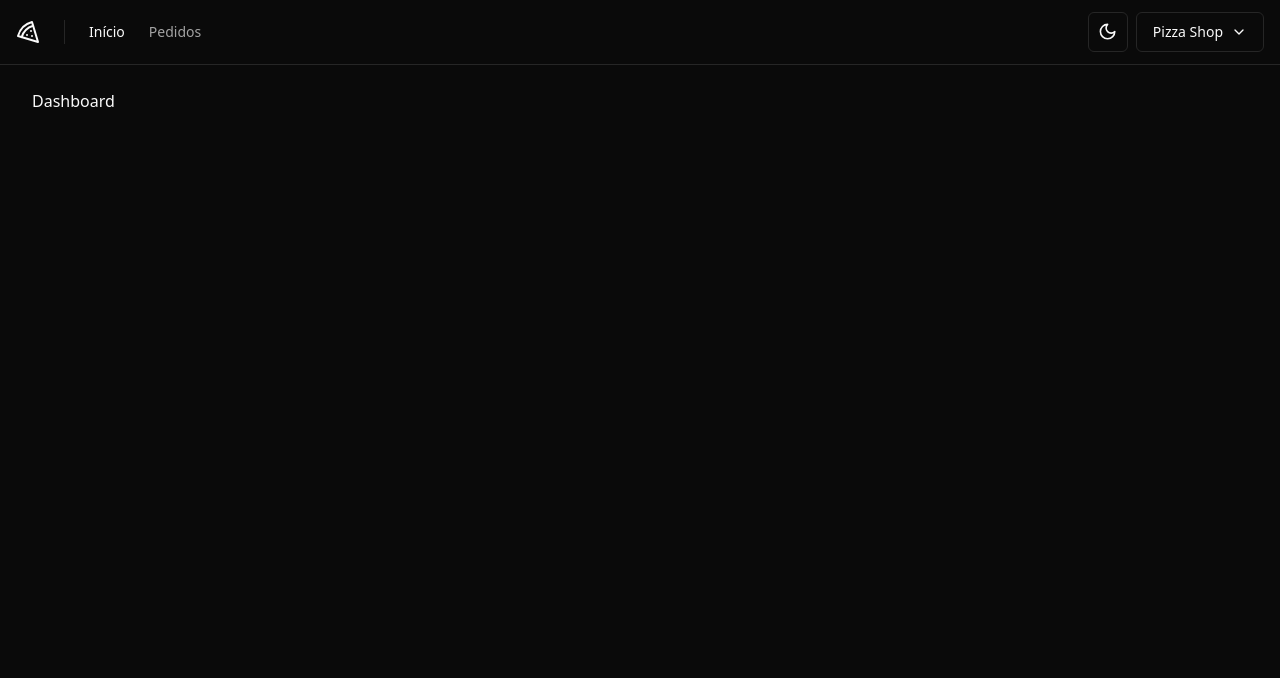
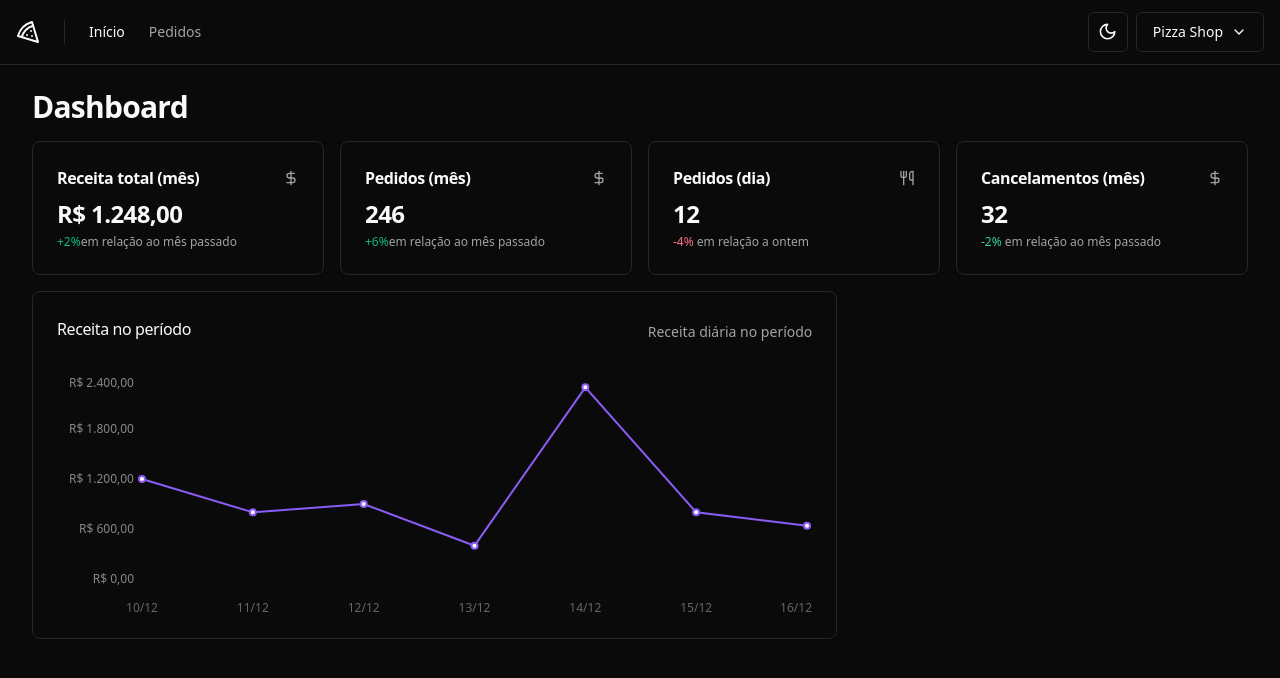
Before and after one commit to lurafael/04-pizzashop-web, a React (Vite) app: page / in a window 1280 px wide. Shown: the top 678 px of the page. Built offline with nearby package versions, Linux system fonts and the light colour scheme.

Commit message:
feat: criação de cards e chart na tela de dashboard.

```diff
--- a/package.json
+++ b/package.json
@@ -32,6 +32,7 @@
     "react-helmet-async": "^2.0.5",
     "react-hook-form": "^7.51.5",
     "react-router-dom": "^6.23.1",
+    "recharts": "^2.13.3",
     "shadcn-ui": "^0.8.0",
     "sonner": "^1.5.0",
     "sort-by": "^1.2.0",
--- /dev/null
+++ b/src/components/ui/card.tsx
@@ -0,0 +1,79 @@
+import * as React from 'react'
+
+import { cn } from '@/lib/utils'
+
+const Card = React.forwardRef<
+  HTMLDivElement,
+  React.HTMLAttributes<HTMLDivElement>
+>(({ className, ...props }, ref) => (
+  <div
+    ref={ref}
+    className={cn(
+      'rounded-lg border bg-card text-card-foreground shadow-sm',
+      className,
+    )}
+    {...props}
+  />
+))
+Card.displayName = 'Card'
+
+const CardHeader = React.forwardRef<
+  HTMLDivElement,
+  React.HTMLAttributes<HTMLDivElement>
+>(({ className, ...props }, ref) => (
+  <div
+    ref={ref}
+    className={cn('flex flex-col space-y-1.5 p-6', className)}
+    {...props}
+  />
+))
+CardHeader.displayName = 'CardHeader'
+
+const CardTitle = React.forwardRef<
+  HTMLDivElement,
+  React.HTMLAttributes<HTMLDivElement>
+>(({ className, ...props }, ref) => (
+  <div
+    ref={ref}
+    className={cn(
+      'text-2xl font-semibold leading-none tracking-tight',
+      className,
+    )}
+    {...props}
+  />
+))
+CardTitle.displayName = 'CardTitle'
+
+const CardDescription = React.forwardRef<
+  HTMLDivElement,
+  React.HTMLAttributes<HTMLDivElement>
+>(({ className, ...props }, ref) => (
+  <div
+    ref={ref}
+    className={cn('text-sm text-muted-foreground', className)}
+    {...props}
+  />
+))
+CardDescription.displayName = 'CardDescription'
+
+const CardContent = React.forwardRef<
+  HTMLDivElement,
+  React.HTMLAttributes<HTMLDivElement>
+>(({ className, ...props }, ref) => (
+  <div ref={ref} className={cn('p-6 pt-0', className)} {...props} />
+))
+CardContent.displayName = 'CardContent'
+
+const CardFooter = React.forwardRef<
+  HTMLDivElement,
+  React.HTMLAttributes<HTMLDivElement>
+>(({ className, ...props }, ref) => (
+  <div
+    ref={ref}
+    className={cn('flex items-center p-6 pt-0', className)}
+    {...props}
+  />
+))
+CardFooter.displayName = 'CardFooter'
+
+export { Card, CardHeader, CardFooter, CardTitle, CardDescription, CardContent }
--- a/src/pages/app/dashboard.tsx
+++ /dev/null
@@ -1,10 +0,0 @@
-import { Helmet } from 'react-helmet-async'
-
-export function Dashboard() {
-  return (
-    <>
-      <Helmet title="Dashboard" />
-      <h1>Dashboard</h1>
-    </>
-  )
-}
--- /dev/null
+++ b/src/pages/app/dashboard/dashboard.tsx
@@ -0,0 +1,28 @@
+import { Helmet } from 'react-helmet-async'
+
+import { DayOrdersAmountCard } from './day-orders-amound-card.tsx'
+import { MonthCanceledOrdersAmountCard } from './month-canceled-orders-amount-card.tsx'
+import { MonthOrdersAmountCard } from './month-orders-amount-card.tsx'
+import { MonthRevenueCard } from './month-revenue-card'
+import { RevenueChart } from './revenue-chart.tsx'
+
+export function Dashboard() {
+  return (
+    <>
+      <Helmet title="Dashboard" />
+
+      <h1 className="text-3xl font-bold tracking-tight">Dashboard</h1>
+
+      <div className="grid grid-cols-4 gap-4">
+        <MonthRevenueCard />
+        <MonthOrdersAmountCard />
+        <DayOrdersAmountCard />
+        <MonthCanceledOrdersAmountCard />
+      </div>
+
+      <div className="grid grid-cols-9 gap-4">
+        <RevenueChart />
+      </div>
+    </>
+  )
+}
--- /dev/null
+++ b/src/pages/app/dashboard/day-orders-amound-card.tsx
@@ -0,0 +1,21 @@
+import { Utensils } from 'lucide-react'
+
+import { Card, CardContent, CardHeader, CardTitle } from '@/components/ui/card'
+
+export function DayOrdersAmountCard() {
+  return (
+    <Card>
+      <CardHeader className="flex-row items-center justify-between space-y-0 pb-2">
+        <CardTitle className="text-base font-semibold">Pedidos (dia)</CardTitle>
+        <Utensils className="h-4 w-4 text-muted-foreground" />
+      </CardHeader>
+      <CardContent className="space-y-1">
+        <span className="text-2xl font-bold tracking-tight">12</span>
+        <p className="text-xs text-muted-foreground">
+          <span className="text-rose-500 dark:text-rose-400">-4%</span> em
+          relação a ontem
+        </p>
+      </CardContent>
+    </Card>
+  )
+}
--- /dev/null
+++ b/src/pages/app/dashboard/month-canceled-orders-amount-card.tsx
@@ -0,0 +1,23 @@
+import { DollarSign } from 'lucide-react'
+
+import { Card, CardContent, CardHeader, CardTitle } from '@/components/ui/card'
+
+export function MonthCanceledOrdersAmountCard() {
+  return (
+    <Card>
+      <CardHeader className="flex-row items-center justify-between space-y-0 pb-2">
+        <CardTitle className="text-base font-semibold">
+          Cancelamentos (mês)
+        </CardTitle>
+        <DollarSign className="h-4 w-4 text-muted-foreground" />
+      </CardHeader>
+      <CardContent className="space-y-1">
+        <span className="text-2xl font-bold tracking-tight">32</span>
+        <p className="text-xs text-muted-foreground">
+          <span className="text-emerald-500 dark:text-emerald-400">-2%</span> em
+          relação ao mês passado
+        </p>
+      </CardContent>
+    </Card>
+  )
+}
--- /dev/null
+++ b/src/pages/app/dashboard/month-orders-amount-card.tsx.tsx
@@ -0,0 +1,21 @@
+import { DollarSign } from 'lucide-react'
+
+import { Card, CardContent, CardHeader, CardTitle } from '@/components/ui/card'
+
+export function MonthOrdersAmountCard() {
+  return (
+    <Card>
+      <CardHeader className="flex-row items-center justify-between space-y-0 pb-2">
+        <CardTitle className="text-base font-semibold">Pedidos (mês)</CardTitle>
+        <DollarSign className="h-4 w-4 text-muted-foreground" />
+      </CardHeader>
+      <CardContent className="space-y-1">
+        <span className="text-2xl font-bold tracking-tight">246</span>
+        <p className="text-xs text-muted-foreground">
+          <span className="text-emerald-500">+6%</span>
+          em relação ao mês passado
+        </p>
+      </CardContent>
+    </Card>
+  )
+}
--- /dev/null
+++ b/src/pages/app/dashboard/month-revenue-card.tsx
@@ -0,0 +1,23 @@
+import { DollarSign } from 'lucide-react'
+
+import { Card, CardContent, CardHeader, CardTitle } from '@/components/ui/card'
+
+export function MonthRevenueCard() {
+  return (
+    <Card>
+      <CardHeader className="flex-row items-center justify-between space-y-0 pb-2">
+        <CardTitle className="text-base font-semibold">
+          Receita total (mês)
+        </CardTitle>
+        <DollarSign className="h-4 w-4 text-muted-foreground" />
+      </CardHeader>
+      <CardContent className="space-y-1">
+        <span className="text-2xl font-bold tracking-tight">R$ 1.248,00</span>
+        <p className="text-xs text-muted-foreground">
+          <span className="text-emerald-500">+2%</span>
+          em relação ao mês passado
+        </p>
+      </CardContent>
+    </Card>
+  )
+}
--- /dev/null
+++ b/src/pages/app/dashboard/revenue-chart.tsx
@@ -0,0 +1,58 @@
+import { Line, LineChart, ResponsiveContainer, XAxis, YAxis } from 'recharts'
+import colors from 'tailwindcss/colors'
+
+import {
+  Card,
+  CardContent,
+  CardDescription,
+  CardHeader,
+  CardTitle,
+} from '@/components/ui/card'
+
+export function RevenueChart() {
+  const data = [
+    { date: '10/12', revenue: 1200 },
+    { date: '11/12', revenue: 800 },
+    { date: '12/12', revenue: 900 },
+    { date: '13/12', revenue: 400 },
+    { date: '14/12', revenue: 2300 },
+    { date: '15/12', revenue: 800 },
+    { date: '16/12', revenue: 640 },
+  ]
+
+  return (
+    <Card className="col-span-6">
+      <CardHeader className="flex-row items-center justify-between pb-8">
+        <CardTitle className="text-base font-medium">
+          Receita no período
+        </CardTitle>
+        <CardDescription>Receita diária no período</CardDescription>
+      </CardHeader>
+      <CardContent>
+        <ResponsiveContainer width="100%" height={240}>
+          <LineChart data={data} style={{ fontSize: 12 }}>
+            <XAxis dataKey="date" tickLine={false} axisLine={false} dy={16} />
+            <YAxis
+              stroke="#888"
+              axisLine={false}
+              tickLine={false}
+              width={80}
+              tickFormatter={(value: number) =>
+                value.toLocaleString('pt-BR', {
+                  style: 'currency',
+                  currency: 'BRL',
+                })
+              }
+            />
+            <Line
+              stroke={colors.violet[500]}
+              type="linear"
+              strokeWidth={2}
+              dataKey="revenue"
+            />
+          </LineChart>
+        </ResponsiveContainer>
+      </CardContent>
+    </Card>
+  )
+}
--- a/src/routes.tsx
+++ b/src/routes.tsx
@@ -2,7 +2,7 @@
 
 import { AppLayout } from './pages/_layouts/app'
 import { AuthLayout } from './pages/_layouts/auth'
-import { Dashboard } from './pages/app/dashboard'
+import { Dashboard } from './pages/app/dashboard/dashboard'
 import { Orders } from './pages/app/orders/orders'
 import { SignIn } from './pages/auth/sign-in'
 import { SignUp } from './pages/auth/sign-up'
```
Also changed, not shown: 1 other file (tests, documents, lock files or other folders).
